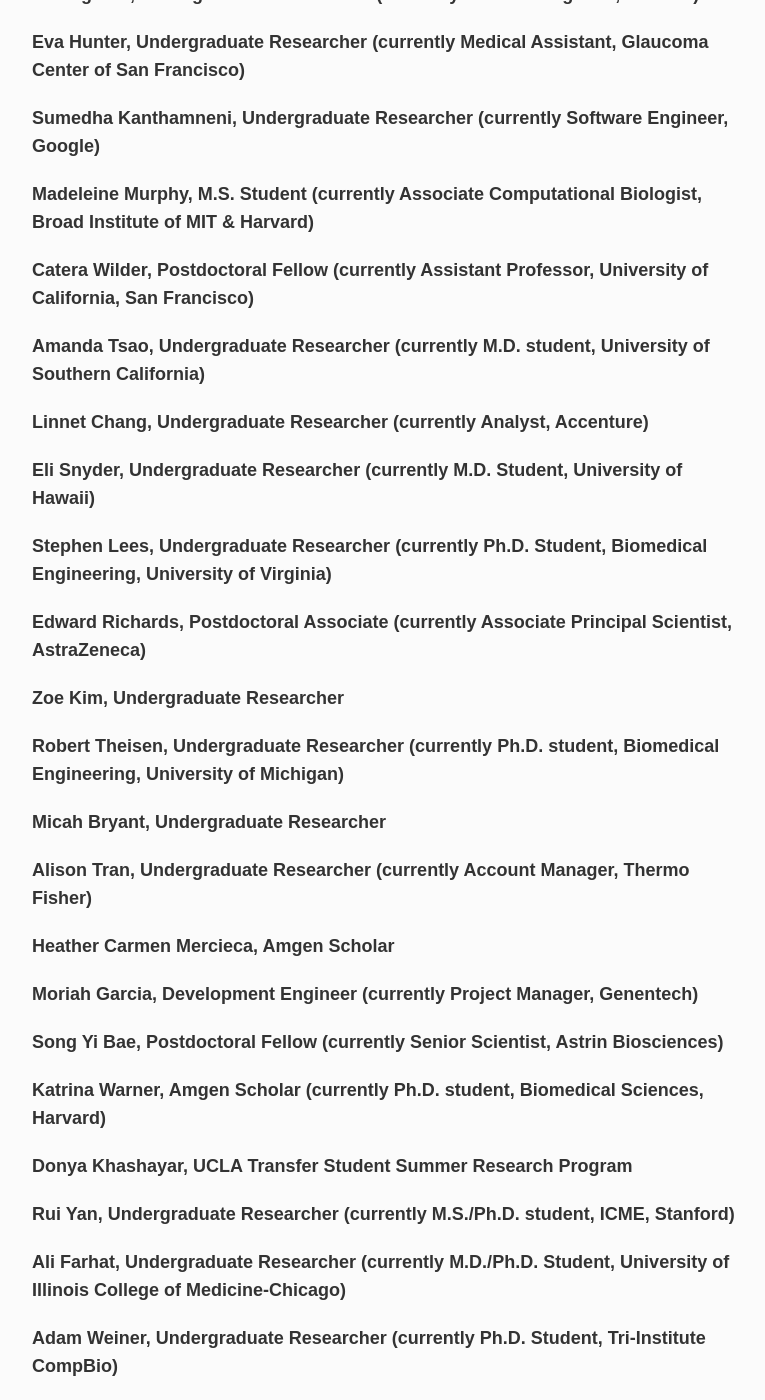
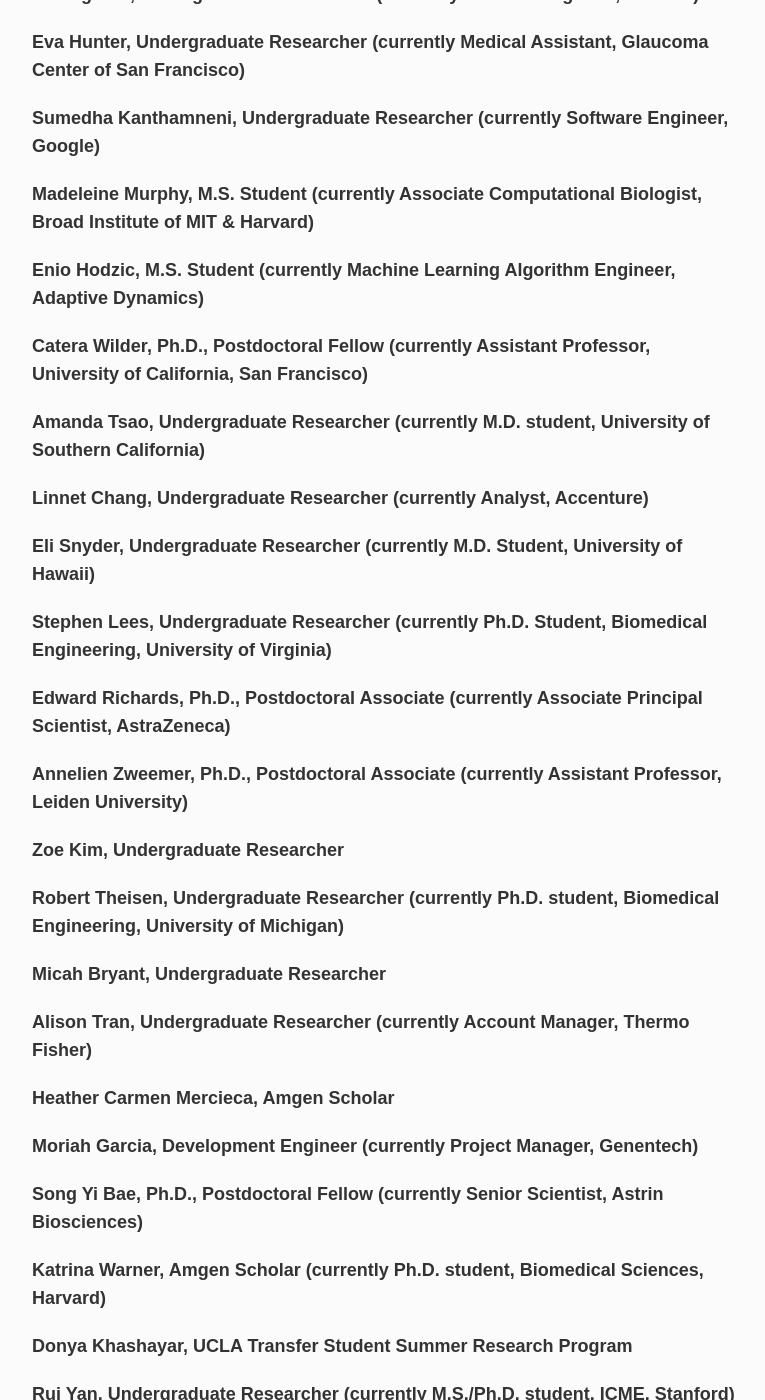
Before and after one commit to meyer-lab/asmlab.org, a Jekyll site: the page built from team/index.md, in a window 1280 px wide and 1400 px high, scrolled down 6977 px. Shown: the whole window, without its empty margins (253-1018 px from the left). Built offline with Jekyll 4.4.1, drawn with Linux system fonts in a browser that asks for light colours; some web fonts are replaced.

Commit message:
Move M.S. and postdoc

```diff
--- a/_data/team.yml
+++ b/_data/team.yml
@@ -23,10 +23,14 @@
 
 - name: Het Desai
   position: M.S. Student
+  joined: 2023
+  left: 2024
   keywords: serology, wet lab
 
 - name: Manmeet Bains
   position: M.S. Student
+  joined: 2023
+  left: 2024
   keywords: antibodies, wet lab
 
 - name: Emily Lin
@@ -71,13 +75,24 @@
 
 - name: Madeleine Murphy
   position: M.S. Student
+  joined: 2020
+  left: 2022
   postposition: Associate Computational Biologist, Broad Institute of MIT & Harvard
   keywords: computational, tensors, serology
 
-- name: Catera Wilder
+- name: Enio Hodzic
+  position: M.S. Student
+  joined: 2021
+  left: 2023
+  postposition: Machine Learning Algorithm Engineer, Adaptive Dynamics
+  keywords: computational, tensors
+
+- name: Catera Wilder, Ph.D.
   position: Postdoctoral Fellow
   postposition: Assistant Professor, University of California, San Francisco
   keywords: immunology, signaling
+  joined: 2018
+  left: 2022
 
 - name: Amanda Tsao
   position: Undergraduate Researcher
@@ -99,10 +114,21 @@
   postposition: Ph.D. Student, Biomedical Engineering, University of Virginia
   keywords:
 
-- name: Edward Richards
+- name: Edward Richards, Ph.D.
   position: Postdoctoral Associate
   postposition: Associate Principal Scientist, AstraZeneca
-  keywords:
+  keywords: AXL
+  joined: 2015
+  left: 2020
+  awards:
+    - American Cancer Society Postdoctoral Fellowship
+
+- name: Annelien Zweemer, Ph.D.
+  position: Postdoctoral Associate
+  postposition: Assistant Professor, Leiden University
+  keywords: AXL
+  joined: 2014
+  left: 2017
 
 - name: Zoe Kim
   position: Undergraduate Researcher
@@ -131,10 +157,12 @@
   postposition: Project Manager, Genentech
   keywords:
 
-- name: Song Yi Bae
+- name: Song Yi Bae, Ph.D.
   position: Postdoctoral Fellow
   postposition: Senior Scientist, Astrin Biosciences
   keywords:
+  joined: 2016
+  left: 2019
 
 - name: Katrina Warner
   position: Amgen Scholar
```
Also changed, not shown: 1 other file.
